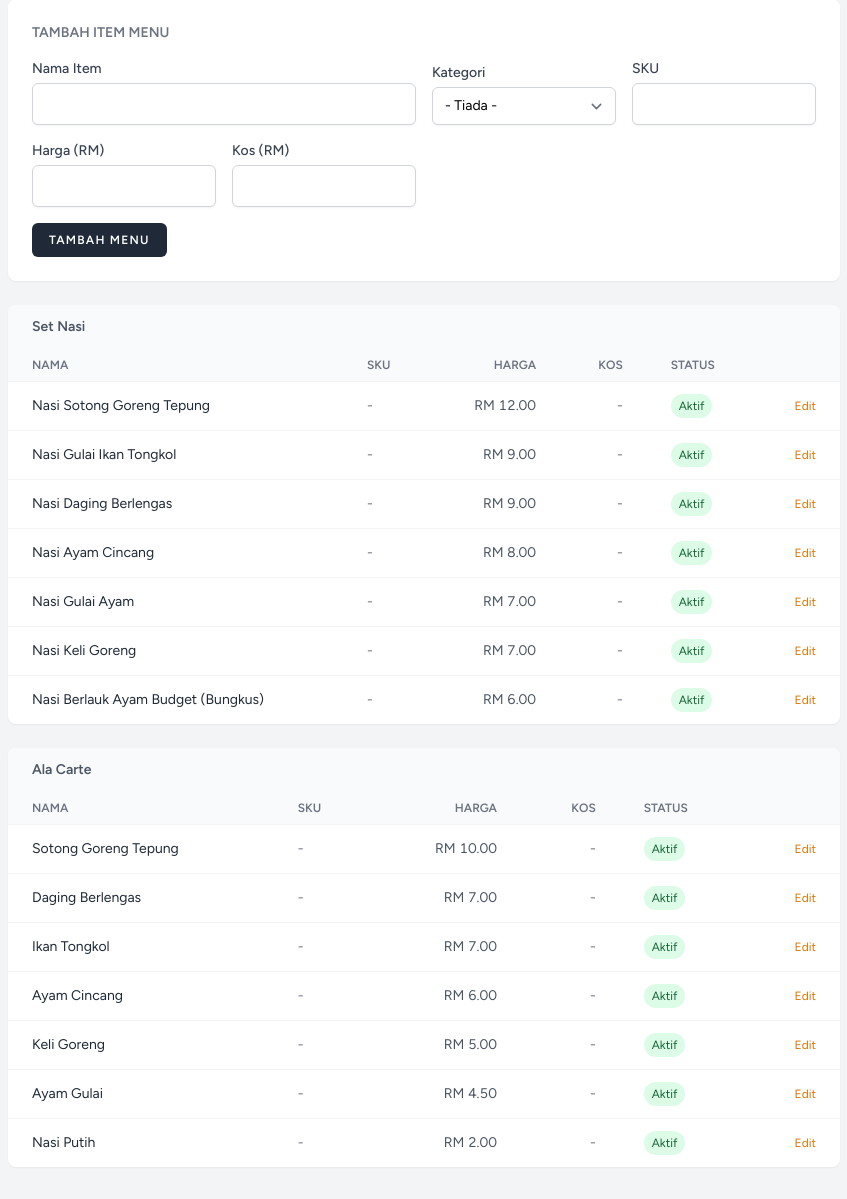
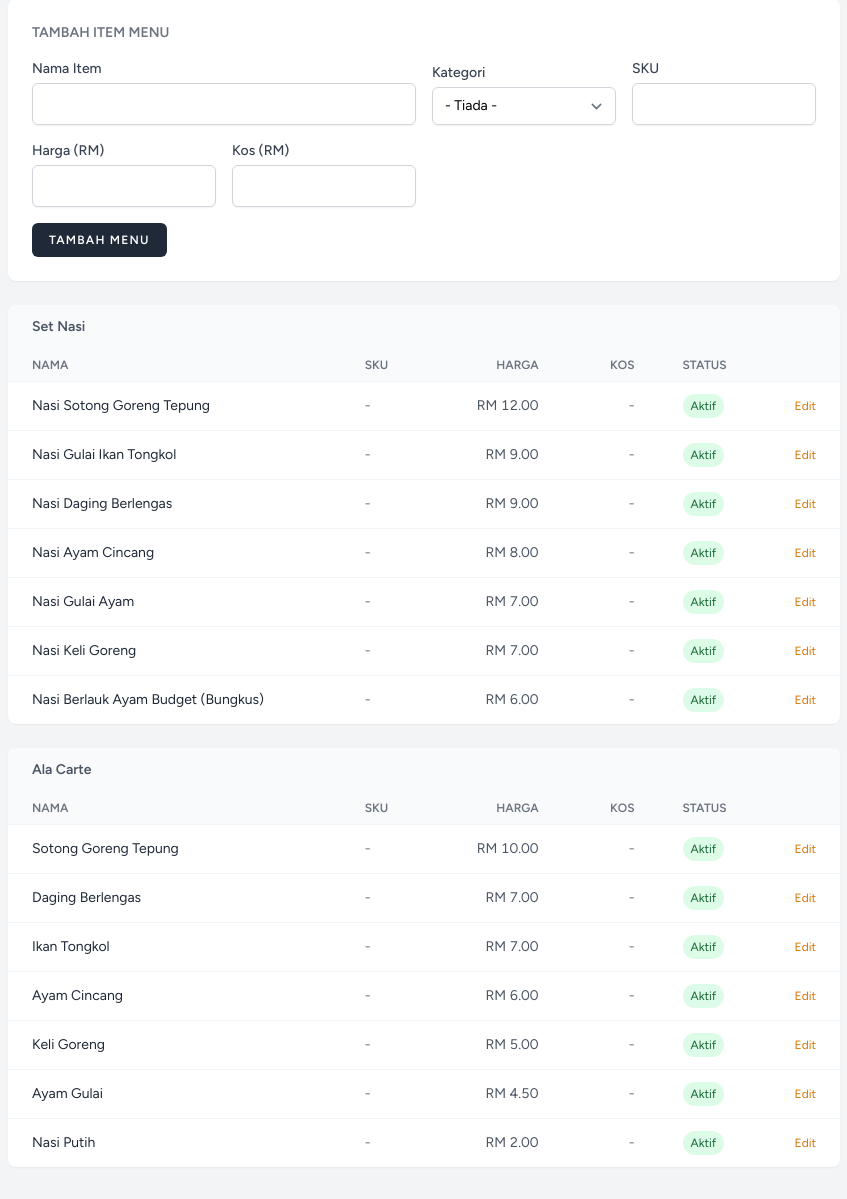
Before and after one commit to afiqazlan17/terra_lestari, a Laravel app: page /products in a window 1280 px wide. Shown: the part 345-1544 px from the top of the page, without its empty margins (216-1063 px from the left). Run offline with Laravel 12, Linux system fonts and the light colour scheme; a user stored in the database is signed in; data comes from the database, SQL or seed files in the repository; style sheets or scripts are compiled from the project's sources.

Commit message:
Fix menu table column alignment across categories
Restored table-fixed with explicit column widths (dropped when the
table was restructured for SKU/Cost/Edit) - each category's table was
auto-sizing its columns independently based on its own content,
so columns landed at different x-positions between categories.

```diff
--- a/resources/views/products/index.blade.php
+++ b/resources/views/products/index.blade.php
@@ -61,22 +61,22 @@
                         <p class="p-6 text-sm text-gray-400">Belum ada item.</p>
                     @else
                         <div class="overflow-x-auto" x-data="{ editingProductId: null }">
-                            <table class="min-w-full divide-y divide-gray-100 text-sm">
+                            <table class="min-w-full table-fixed divide-y divide-gray-100 text-sm">
                                 <thead class="bg-gray-50">
                                     <tr class="text-left text-xs text-gray-500 uppercase">
                                         <th class="px-6 py-2">Nama</th>
-                                        <th class="px-6 py-2">SKU</th>
-                                        <th class="px-6 py-2 text-right">Harga</th>
-                                        <th class="px-6 py-2 text-right">Kos</th>
-                                        <th class="px-6 py-2">Status</th>
-                                        <th class="px-6 py-2"></th>
+                                        <th class="px-6 py-2 w-28">SKU</th>
+                                        <th class="px-6 py-2 text-right w-24">Harga</th>
+                                        <th class="px-6 py-2 text-right w-24">Kos</th>
+                                        <th class="px-6 py-2 w-28">Status</th>
+                                        <th class="px-6 py-2 w-16"></th>
                                     </tr>
                                 </thead>
                                 <tbody class="divide-y divide-gray-100">
                                     @foreach ($category->products as $product)
                                         <tr>
-                                            <td class="px-6 py-3 text-gray-800">{{ $product->name }}</td>
-                                            <td class="px-6 py-3 text-gray-500 whitespace-nowrap">{{ $product->sku ?: '-' }}</td>
+                                            <td class="px-6 py-3 text-gray-800 truncate">{{ $product->name }}</td>
+                                            <td class="px-6 py-3 text-gray-500 truncate">{{ $product->sku ?: '-' }}</td>
                                             <td class="px-6 py-3 text-gray-600 text-right tabular-nums whitespace-nowrap">RM {{ number_format($product->price, 2) }}</td>
                                             <td class="px-6 py-3 text-gray-500 text-right tabular-nums whitespace-nowrap">{{ $product->cost !== null ? 'RM '.number_format($product->cost, 2) : '-' }}</td>
                                             <td class="px-6 py-3 whitespace-nowrap">
```
